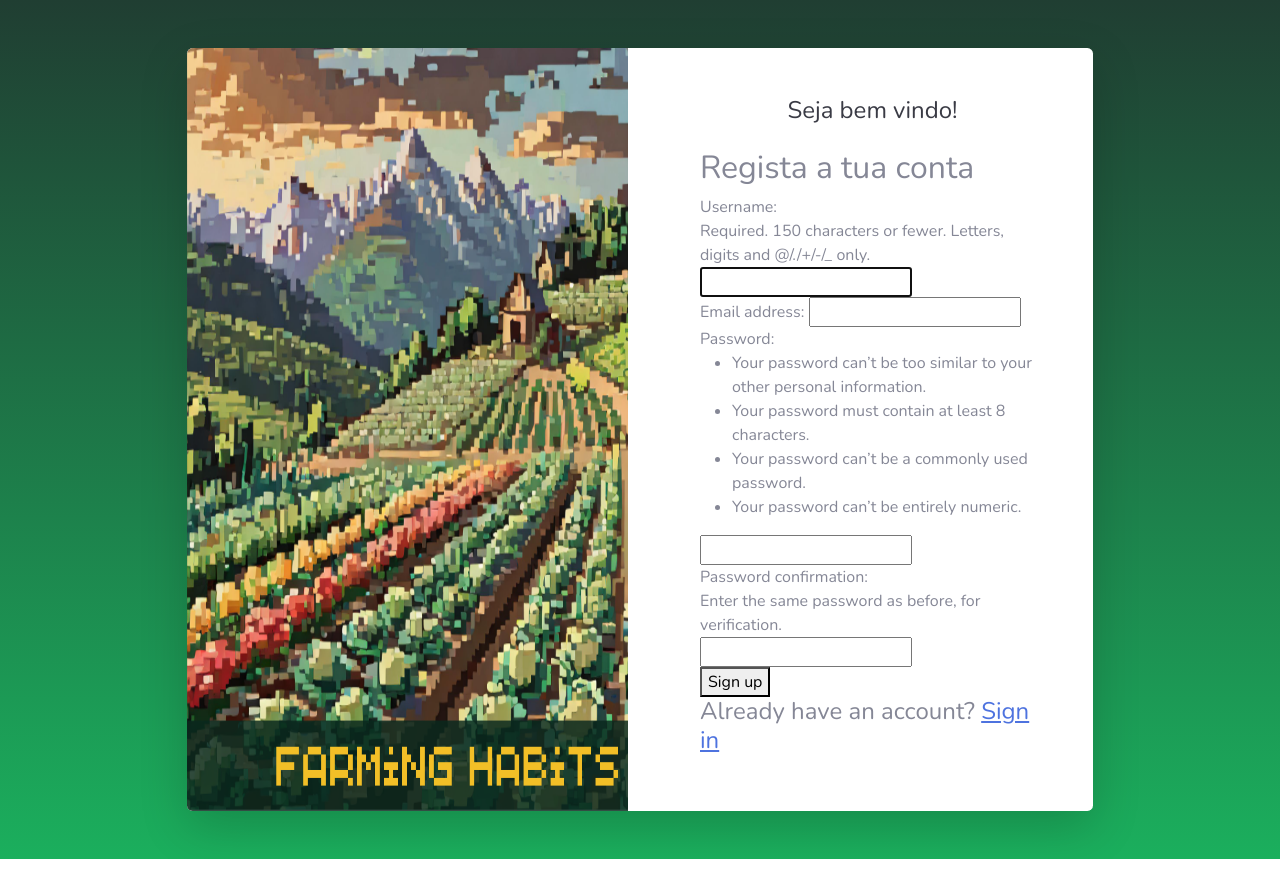
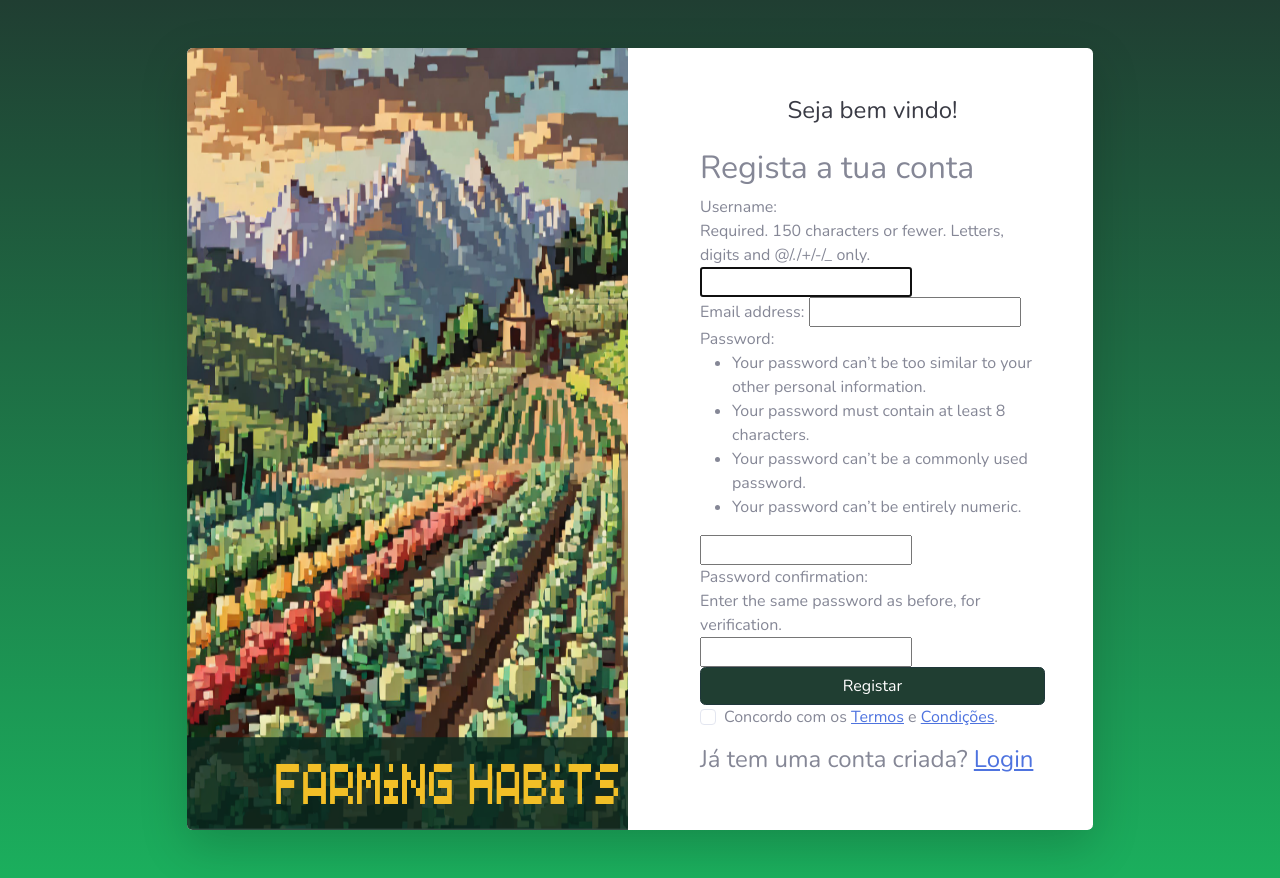
Before and after one commit to Fabioabc18/farming-habbits, a Django app: page /register/ in a window 1280 px wide. Run offline with Django 5.2, Linux system fonts and the light colour scheme; some libraries are stand-ins or nearby versions.

Commit message:
#10- correção de bugs e alguma estelização

```diff
--- a/farming_habbits/accounts/templates/registration/register.html
+++ b/farming_habbits/accounts/templates/registration/register.html
@@ -51,19 +51,45 @@
                                             {% csrf_token %}
                                             {{ form }}
 
-                                            <button type="submit">Sign
-                                                up</button>
+                                            <button
+                                            type="submit"
+                                            class="btn btn-primary d-block btn-user w-100"
+                                            style="background-color: #203E32;"
+                                            >Registar</button>
                                         </form>
+                                        <div class="mb-3">
+                                            <div class="form-check">
+                                                <input
+                                                    class="form-check-input"
+                                                    type="checkbox"
+                                                    value
+                                                    id="invalidCheck"
+                                                    required />
+                                                <label
+                                                    class="form-check-label"
+                                                    for="invalidCheck">
+                                                    Concordo com os <a
+                                                        href="#">Termos</a>
+                                                    e <a
+                                                        href="#">Condições</a>.
+                                                </label>
+                                                <div
+                                                    class="invalid-feedback">
+                                                    Deve de concordar antes
+                                                    de enviar.
+                                                </div>
+                                            </div>
+                                        </div>
 
-                                        <h4> Already have an account? <a
-                                                href="/accounts/login">Sign
-                                                in</a></h4>
+                                        <h4> Já tem uma conta criada? <a
+                                                href="/accounts/login">Login</a></h4>
                                         <script
-                                            src="assets/bootstrap/js/bootstrap.min.js"></script>
+                                            src="{% static 'bootstrap/js/bootstrap.min.js' %} "
+                                            ></script>
                                         <script
-                                            src="assets/js/bs-init.js"></script>
+                                            src="{% static 'js/bs-init.js' %}" ></script>
                                         <script
-                                            src="assets/js/theme.js"></script>
+                                            src="{% static 'js/theme.js' %}"></script>
     </body>
 
 </html>
```
